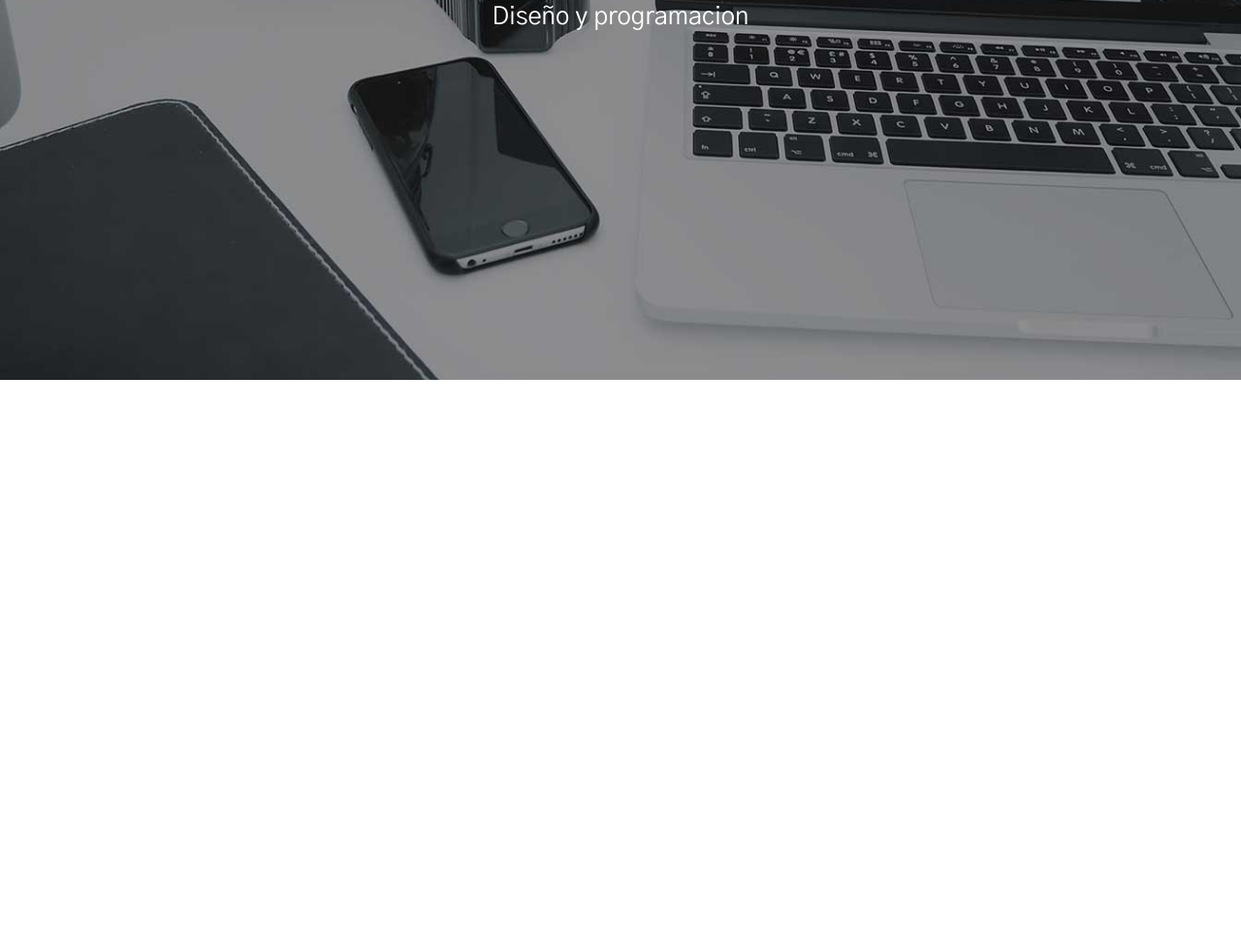
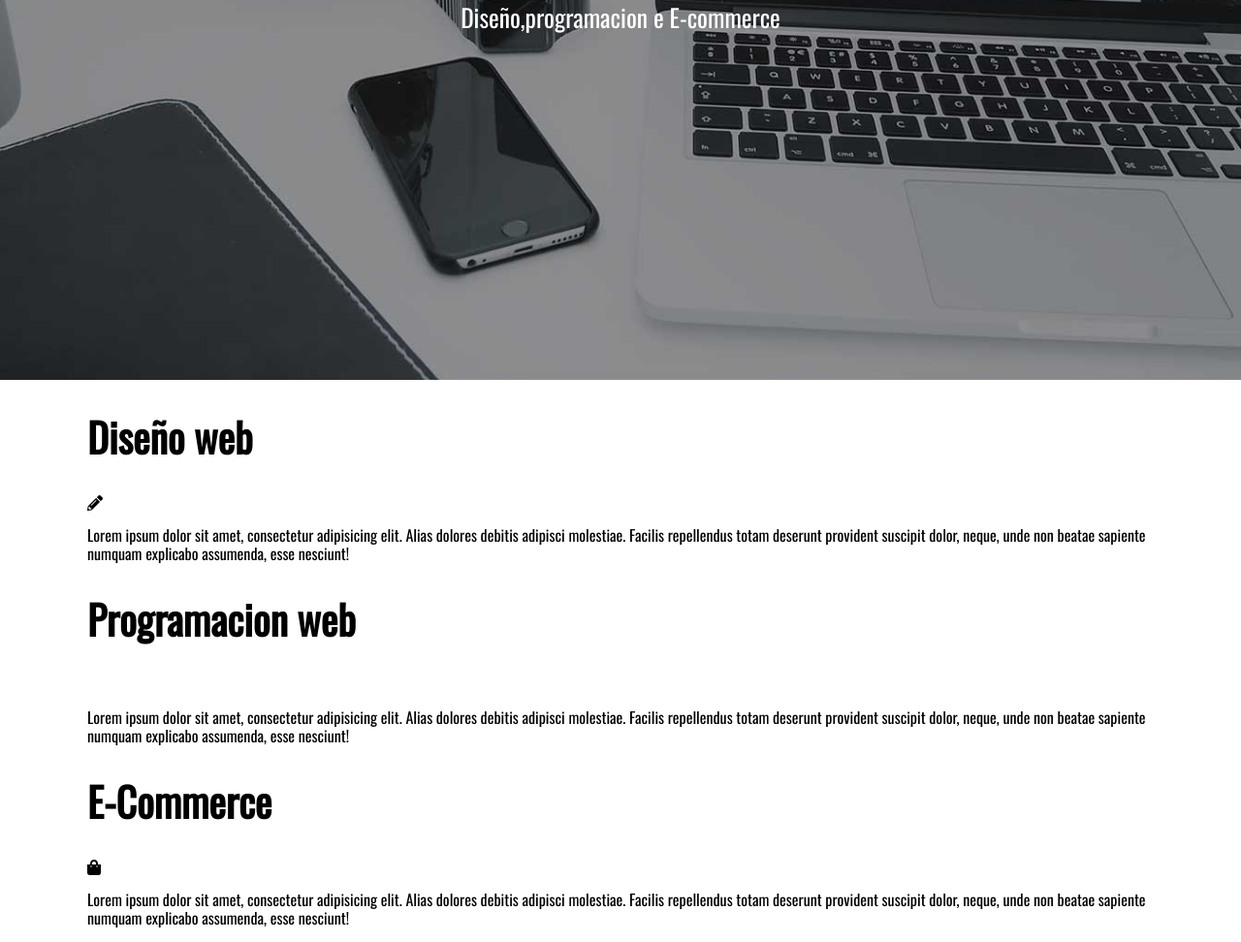
Before and after one commit to DavidSC34/portfolio, a plain HTML site: page index.html in a window 1280 px wide. Shown: the part 408-1380 px from the top of the page at 97% size. Before the commit the page ends 800 px from the top, so only its background shows below. Drawn offline with nearby package versions, Linux system fonts and the light colour scheme.

Commit message:
HTml de servicios,con font awesome

```diff
--- a/css/style.css
+++ b/css/style.css
@@ -11,7 +11,7 @@ html {
 }
 
 body {
-    font-family: var(--fuentePrincipal);
+    font-family: var(--fuenteSecundaria);
 }
 
 .contenedor {
--- a/index.html
+++ b/index.html
@@ -18,8 +18,28 @@
         <div class="contenedor">
             <div class="contenido">
                 <h1 class="titulo">Diseño y desarrollo web</h1>
-                <p class="subtitulo">Diseño y programacion</p>
+                <p class="subtitulo">Diseño,programacion e E-commerce</p>
             </div>
+        </div>
+    </div>
+    <div class="servicios contenedor">
+        <div class="servicio">
+            <h2>Diseño web</h2>
+            <i class="fas fa-pencil-alt"></i>
+            <p>Lorem ipsum dolor sit amet, consectetur adipisicing elit. Alias dolores debitis adipisci molestiae. Facilis repellendus totam deserunt provident suscipit dolor, neque, unde non beatae sapiente numquam explicabo assumenda, esse nesciunt!</p>
+
+        </div>
+        <div class="servicio">
+            <h2>Programacion web</h2>
+            <i class="fas fa-code-alt"></i>
+            <p>Lorem ipsum dolor sit amet, consectetur adipisicing elit. Alias dolores debitis adipisci molestiae. Facilis repellendus totam deserunt provident suscipit dolor, neque, unde non beatae sapiente numquam explicabo assumenda, esse nesciunt!</p>
+
+        </div>
+        <div class="servicio">
+            <h2>E-Commerce</h2>
+            <i class="fas fa-shopping-bag"></i>
+            <p>Lorem ipsum dolor sit amet, consectetur adipisicing elit. Alias dolores debitis adipisci molestiae. Facilis repellendus totam deserunt provident suscipit dolor, neque, unde non beatae sapiente numquam explicabo assumenda, esse nesciunt!</p>
+
         </div>
     </div>
 
```
